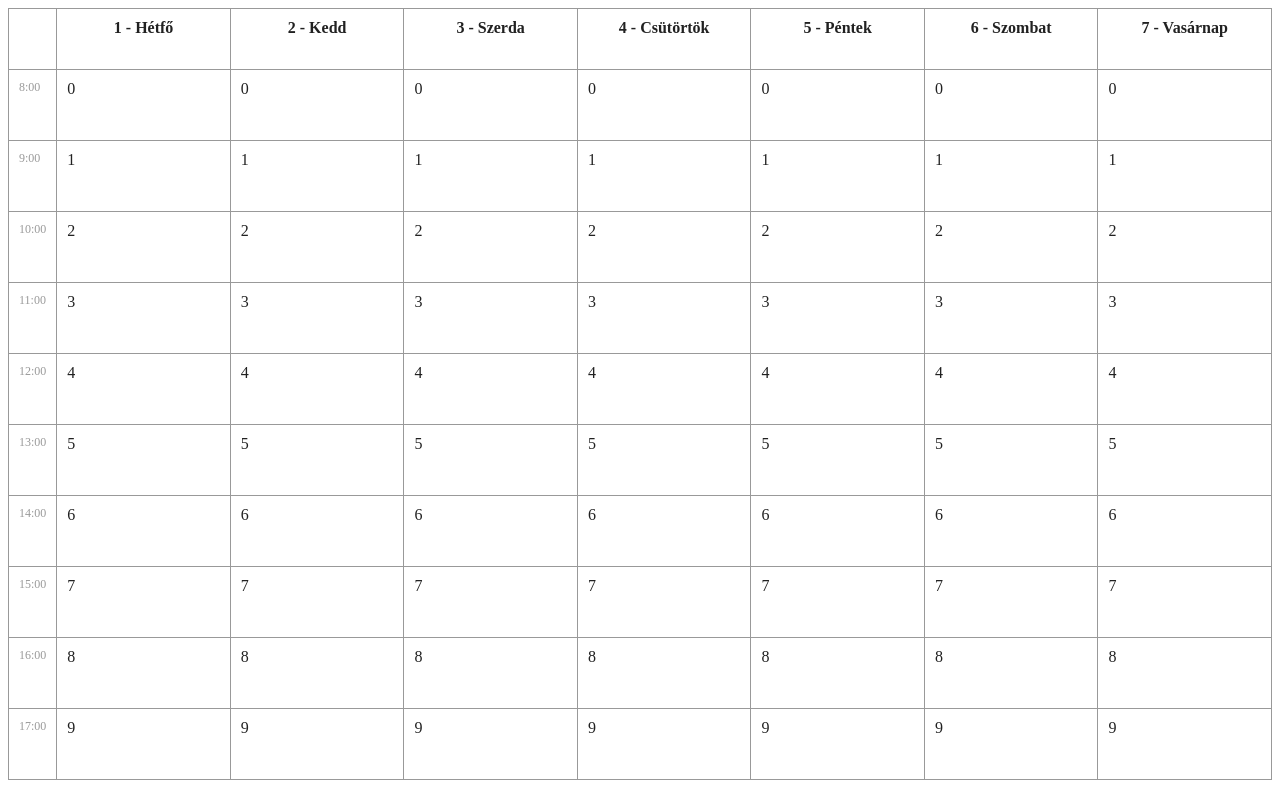
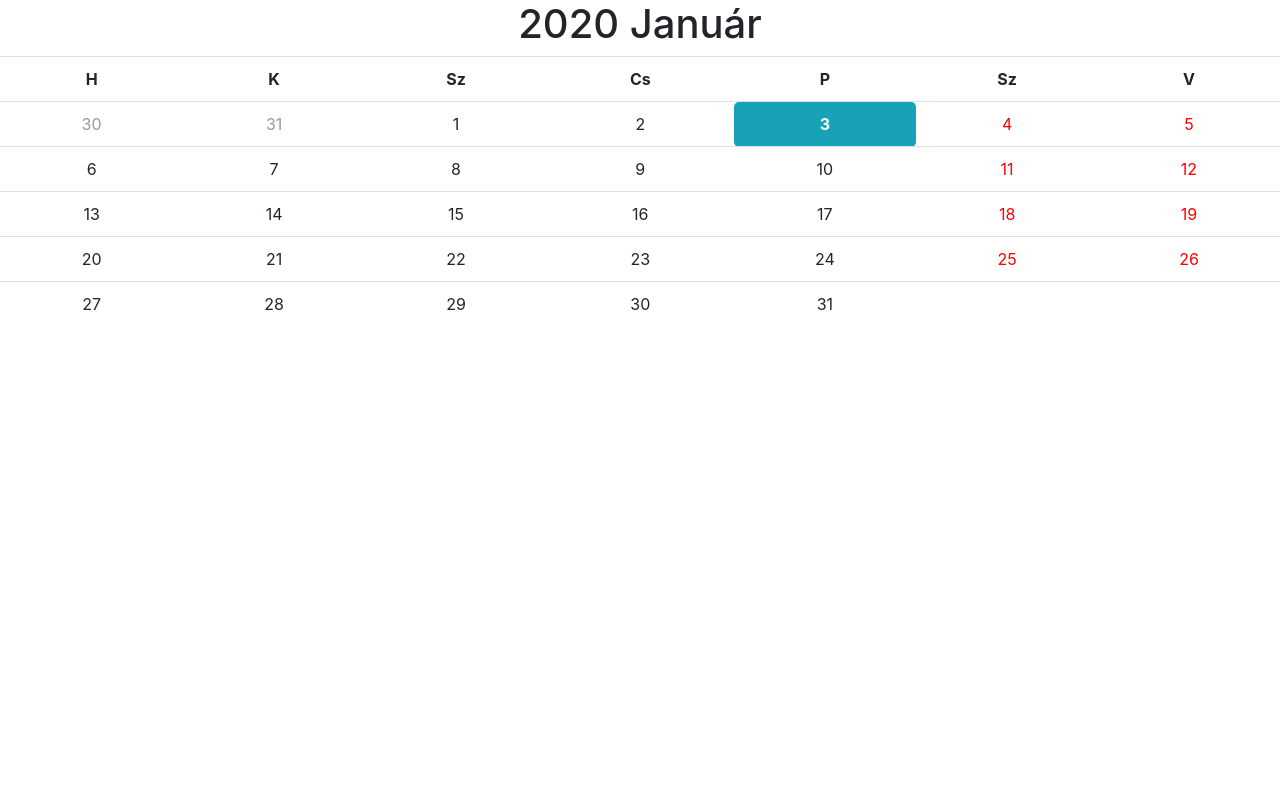
Before and after one commit to boros-csaba/idopont, an Angular app: page / in a window 1280 px wide. Built offline with nearby package versions, Linux system fonts and the light colour scheme.

Commit message:
Calendar without logic

```diff
--- a/src/app/calendar/calendar.component.css
+++ b/src/app/calendar/calendar.component.css
@@ -1,3 +1,30 @@
+table {
+  text-align: center;
+}
+
+td {
+  cursor: pointer;
+}
+
+
+.past-day {
+  color: #999999;
+}
+
+.free-day {
+  color: red;
+}
+
+.selected-day {
+  color: white;
+  background: #17a2b8;
+  border-radius: 5px;
+  font-weight: bold;
+}
+
+
+
+
 .grid {
   display: flex;
   border-color: 999999;
--- a/src/app/calendar/calendar.component.html
+++ b/src/app/calendar/calendar.component.html
@@ -1,27 +1,62 @@
-<div class="grid">
+<div class="text-center">
 
-  <div class="hours-column">
+  <h1>2020 Január</h1>
 
-    <div class="day-head"></div>
-
-    <div class="row"
-        *ngFor="let hour of [0, 1, 2, 3, 4, 5, 6, 7, 8, 9]">
-      {{hour+8}}:00
-    </div>
-
-  </div>
-
-  <div class="column"
-       *ngFor="let day of ['1 - Hétfő','2 - Kedd','3 - Szerda', '4 - Csütörtök','5 - Péntek','6 - Szombat','7 - Vasárnap']">
-
-
-    <div class="day-head">{{day}}</div>
-
-    <div class="row"
-         *ngFor="let hour of [0, 1, 2, 3, 4, 5, 6, 7, 8, 9]">
-      {{hour}}
-    </div>
-
-  </div>
+  <table class="table">
+    <tr>
+      <th>H</th>
+      <th>K</th>
+      <th>Sz</th>
+      <th>Cs</th>
+      <th>P</th>
+      <th>Sz</th>
+      <th>V</th>
+    </tr>
+    <tr>
+      <td class="past-day">30</td>
+      <td class="past-day">31</td>
+      <td>1</td>
+      <td>2</td>
+      <td class="selected-day">3</td>
+      <td class="free-day">4</td>
+      <td class="free-day">5</td>
+    </tr>
+    <tr>
+      <td>6</td>
+      <td>7</td>
+      <td>8</td>
+      <td>9</td>
+      <td>10</td>
+      <td class="free-day">11</td>
+      <td class="free-day">12</td>
+    </tr>
+    <tr>
+      <td>13</td>
+      <td>14</td>
+      <td>15</td>
+      <td>16</td>
+      <td>17</td>
+      <td class="free-day">18</td>
+      <td class="free-day">19</td>
+    </tr>
+    <tr>
+      <td>20</td>
+      <td>21</td>
+      <td>22</td>
+      <td>23</td>
+      <td>24</td>
+      <td class="free-day">25</td>
+      <td class="free-day">26</td>
+    </tr>
+    <tr>
+      <td>27</td>
+      <td>28</td>
+      <td>29</td>
+      <td>30</td>
+      <td>31</td>
+      <td></td>
+      <td></td>
+    </tr>
+  </table>
 
 </div>
--- a/src/app/calendar/calendar.component.ts
+++ b/src/app/calendar/calendar.component.ts
@@ -7,4 +7,6 @@ import { Component } from '@angular/core';
 })
 export class CalendarComponent {
 
+
+
 }
--- a/src/index.html
+++ b/src/index.html
@@ -1 +1,3 @@
+<link rel="stylesheet" href="https://stackpath.bootstrapcdn.com/bootstrap/4.4.1/css/bootstrap.min.css" integrity="sha384-Vkoo8x4CGsO3+Hhxv8T/Q5PaXtkKtu6ug5TOeNV6gBiFeWPGFN9MuhOf23Q9Ifjh" crossorigin="anonymous">
+
 <my-app>loading</my-app>
```
